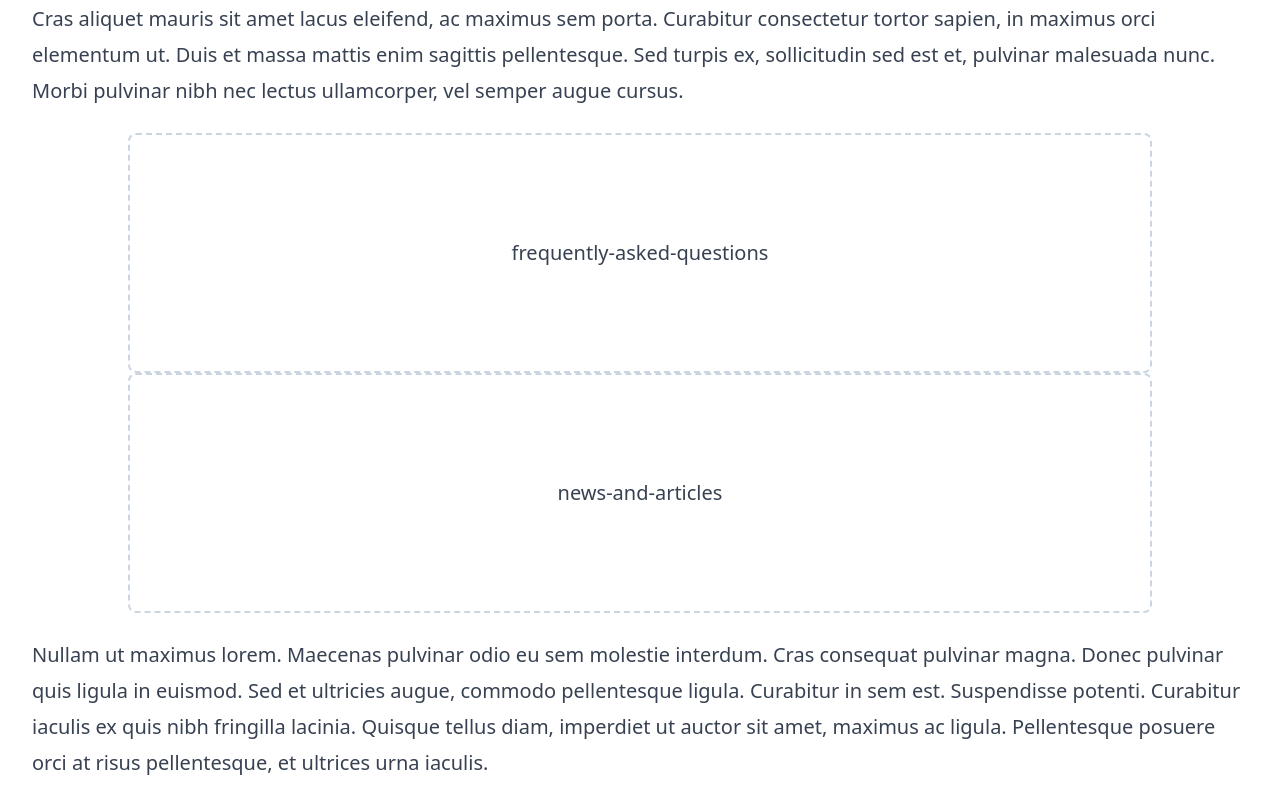
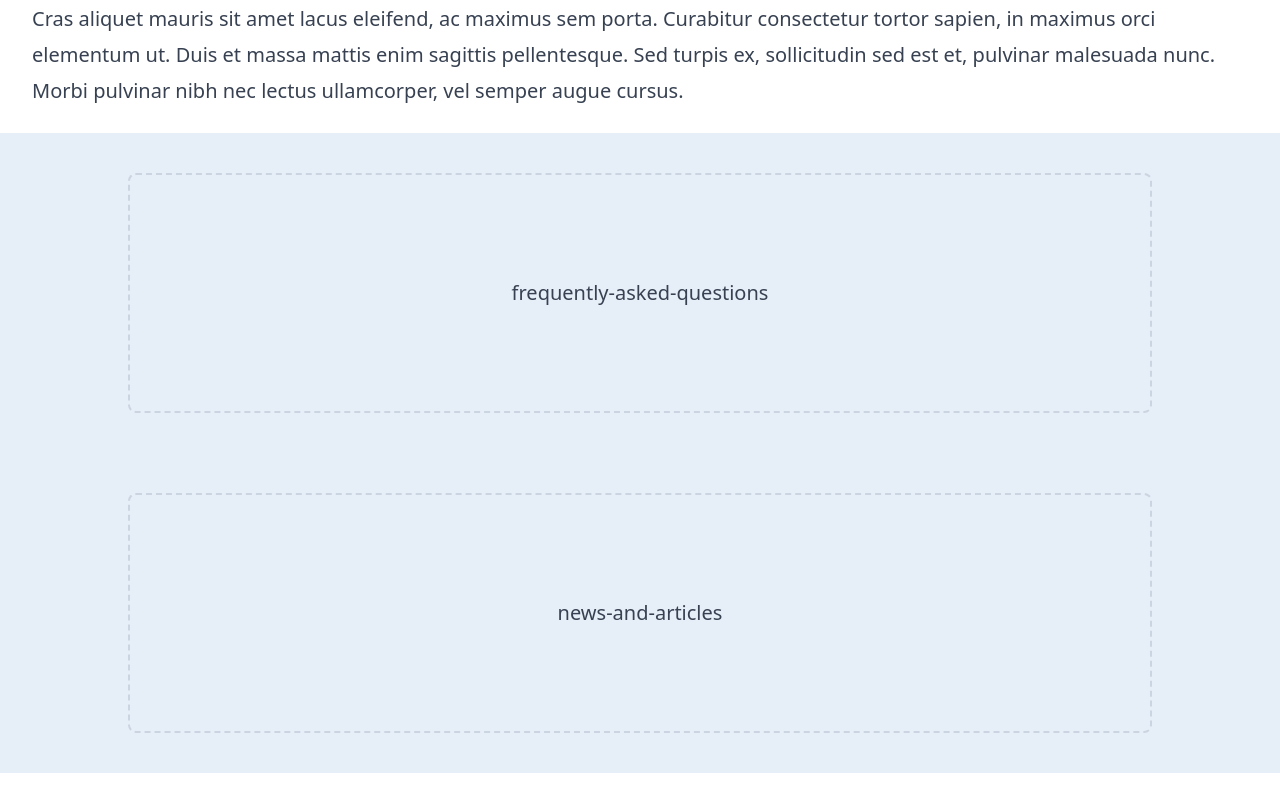
Before and after one commit to troychaplin/idc-prototypes, a Next.js app: page /content in a window 1280 px wide. Shown: the part 4600-5400 px from the top of the page. Built offline with nearby package versions, Linux system fonts and the light colour scheme.

Commit message:
fix: build error

```diff
--- a/app/content/page.tsx
+++ b/app/content/page.tsx
@@ -288,11 +288,11 @@ export default function Content() {
             vel semper augue cursus.
           </p>
 
-          <Section maxWidth="5xl" notConstrained isBlue>
+          <Section maxWidth="5xl" notConstrained bgType="blue">
             <Placeholder name="frequently-asked-questions" />
           </Section>
 
-          <Section maxWidth="7xl" notConstrained isBlue>
+          <Section maxWidth="7xl" notConstrained bgType="blue">
             <Placeholder name="news-and-articles" />
           </Section>
 
--- a/app/layout.tsx
+++ b/app/layout.tsx
@@ -1,17 +1,5 @@
 import type { Metadata } from "next";
-import localFont from "next/font/local";
 import "./globals.css";
-
-const geistSans = localFont({
-  src: "./fonts/GeistVF.woff",
-  variable: "--font-geist-sans",
-  weight: "100 900",
-});
-const geistMono = localFont({
-  src: "./fonts/GeistMonoVF.woff",
-  variable: "--font-geist-mono",
-  weight: "100 900",
-});
 
 export const metadata: Metadata = {
   title: "Create Next App",
@@ -25,11 +13,7 @@ export default function RootLayout({
 }>) {
   return (
     <html lang="en">
-      <body
-        className={`${geistSans.variable} ${geistMono.variable} antialiased`}
-      >
-        {children}
-      </body>
+      <body className={`antialiased`}>{children}</body>
     </html>
   );
 }
```
